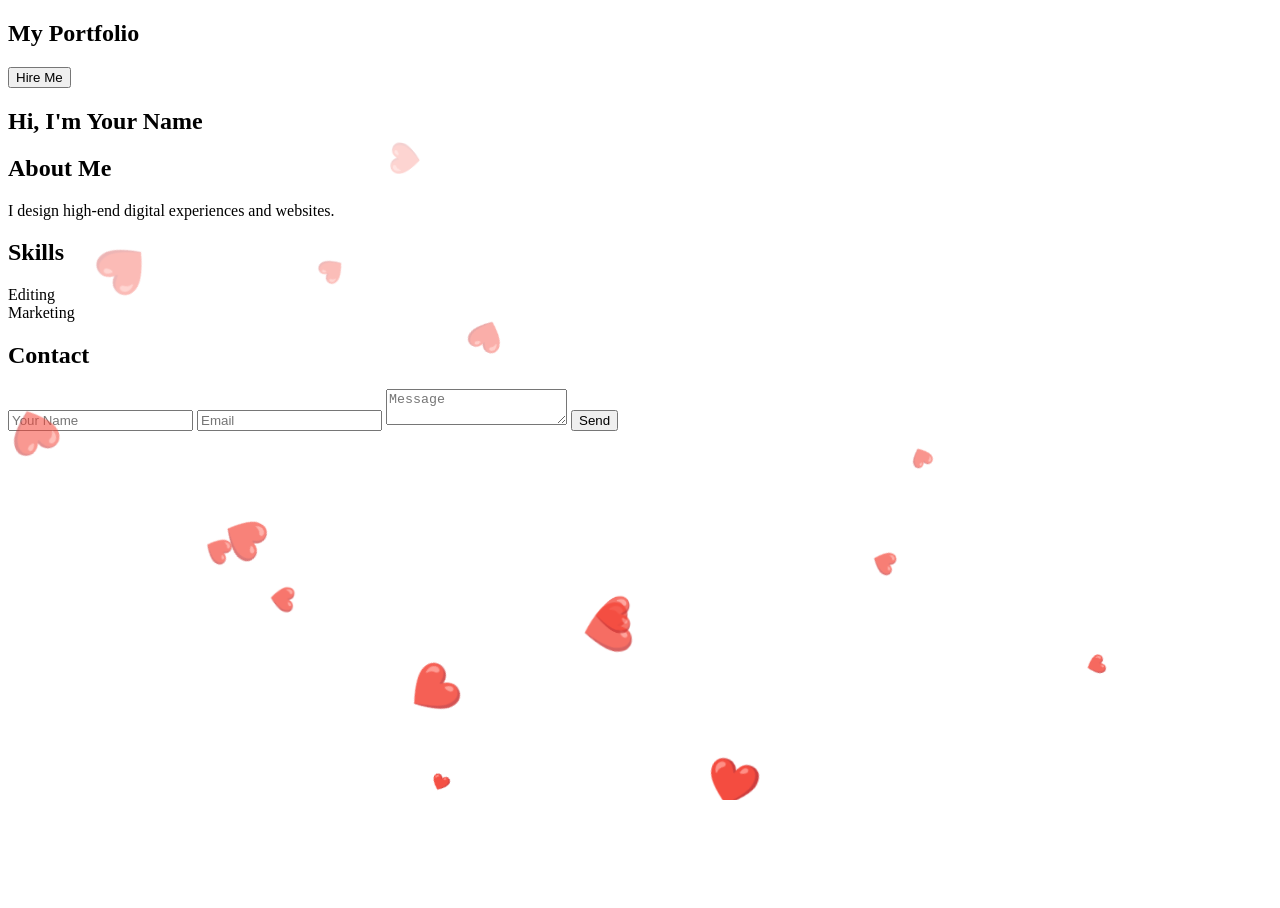
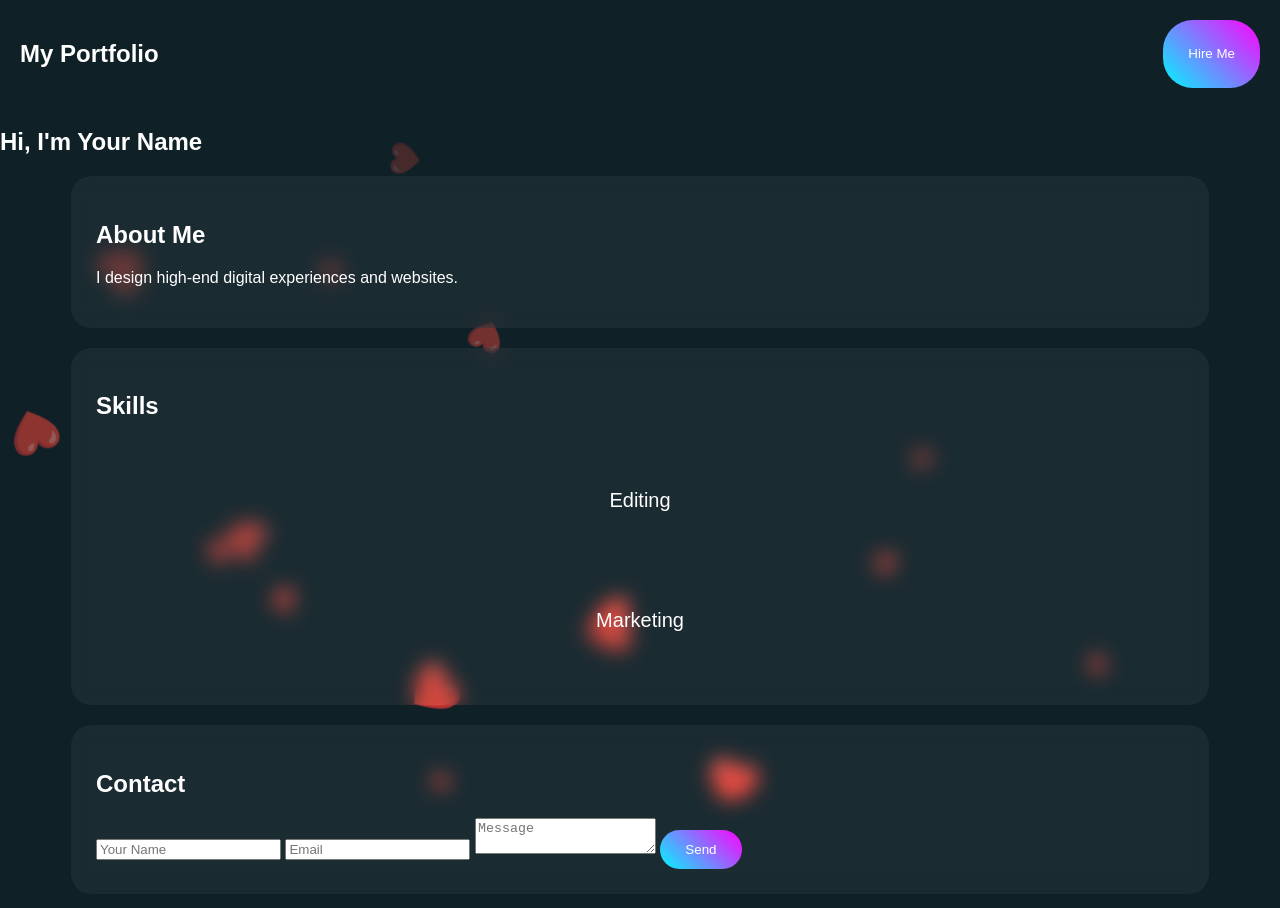
Before and after one commit to motalebmia/my-portfolio, a plain HTML site: page index.html in a window 1280 px wide. Before the commit the page ends 800 px from the top, so only its background shows below. Drawn offline with Linux system fonts and the light colour scheme.

Commit message:
Refactor CSS styles and animations

```diff
--- a/style.css
+++ b/style.css
@@ -1,41 +1,58 @@
-/* HEART BACKGROUND */
-.hearts-container {
-  position: fixed;
-  top: 0;
-  left: 0;
-  width: 100%;
-  height: 100%;
-  pointer-events: none;
-  overflow: hidden;
-  z-index: 0;
+body {
+  margin:0;
+  font-family:Poppins, sans-serif;
+  background:#0f2027;
+  color:white;
+  scroll-behavior:smooth;
 }
 
+nav { display:flex; justify-content:space-between; padding:20px; z-index:2; position:relative; }
+
+.btn {
+  background: linear-gradient(45deg,#00f7ff,#ff00ff);
+  border:none;
+  padding:12px 25px;
+  border-radius:30px;
+  color:white;
+  cursor:pointer;
+  transition:.3s;
+}
+.btn:hover { transform:scale(1.1); box-shadow:0 0 20px #00f7ff; }
+
+.card {
+  background: rgba(255,255,255,0.05);
+  padding:25px;
+  border-radius:20px;
+  margin:20px auto;
+  width:85%;
+  backdrop-filter:blur(10px);
+  transition:.3s;
+}
+.card:hover { transform:translateY(-10px); }
+
+.hearts-container {
+  position:fixed; top:0; left:0; width:100%; height:100%; pointer-events:none; z-index:0; overflow:hidden;
+}
 .heart {
-  position: absolute;
-  bottom: -50px;
-  font-size: 20px;
+  position:absolute;
+  bottom:-50px;
+  font-size:20px;
   animation: floatUp linear forwards;
-  cursor: pointer;
-  pointer-events: auto;
-  user-select: none;
+  cursor:pointer;
+  pointer-events:auto;
 }
+@keyframes floatUp { to { transform: translateY(-110vh) rotate(360deg); opacity:0; } }
+.blast { animation: explode 0.5s ease forwards; }
+@keyframes explode { to { transform: scale(2); opacity:0; } }
 
-/* FLOAT ANIMATION */
-@keyframes floatUp {
-  to {
-    transform: translateY(-110vh) rotate(360deg);
-    opacity: 0;
-  }
+/* Skills Circle */
+.circle {
+  width:120px;
+  height:120px;
+  border-radius:50%;
+  margin:auto;
+  display:flex;
+  align-items:center;
+  justify-content:center;
+  font-size:20px;
 }
-
-/* BLAST */
-.blast {
-  animation: explode 0.5s ease forwards;
-}
-
-@keyframes explode {
-  to {
-    transform: scale(2);
-    opacity: 0;
-  }
-}
```
